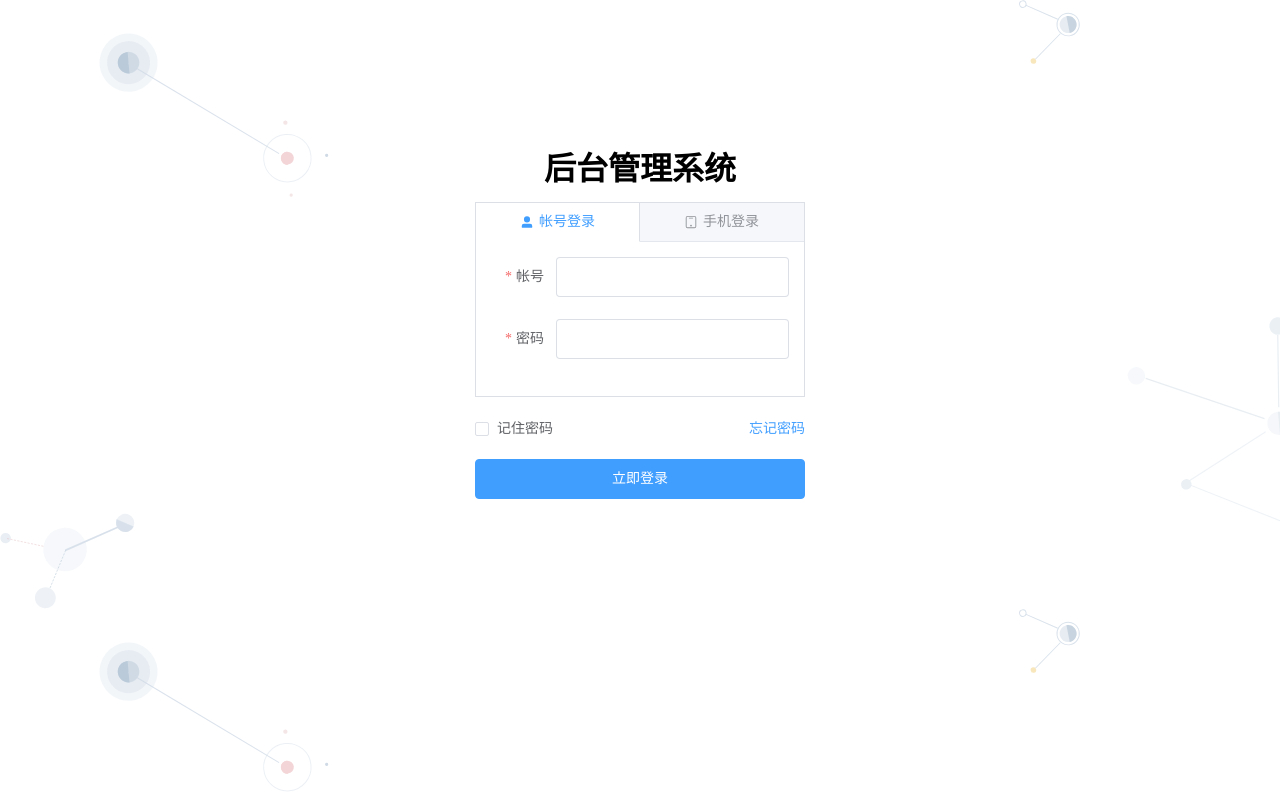
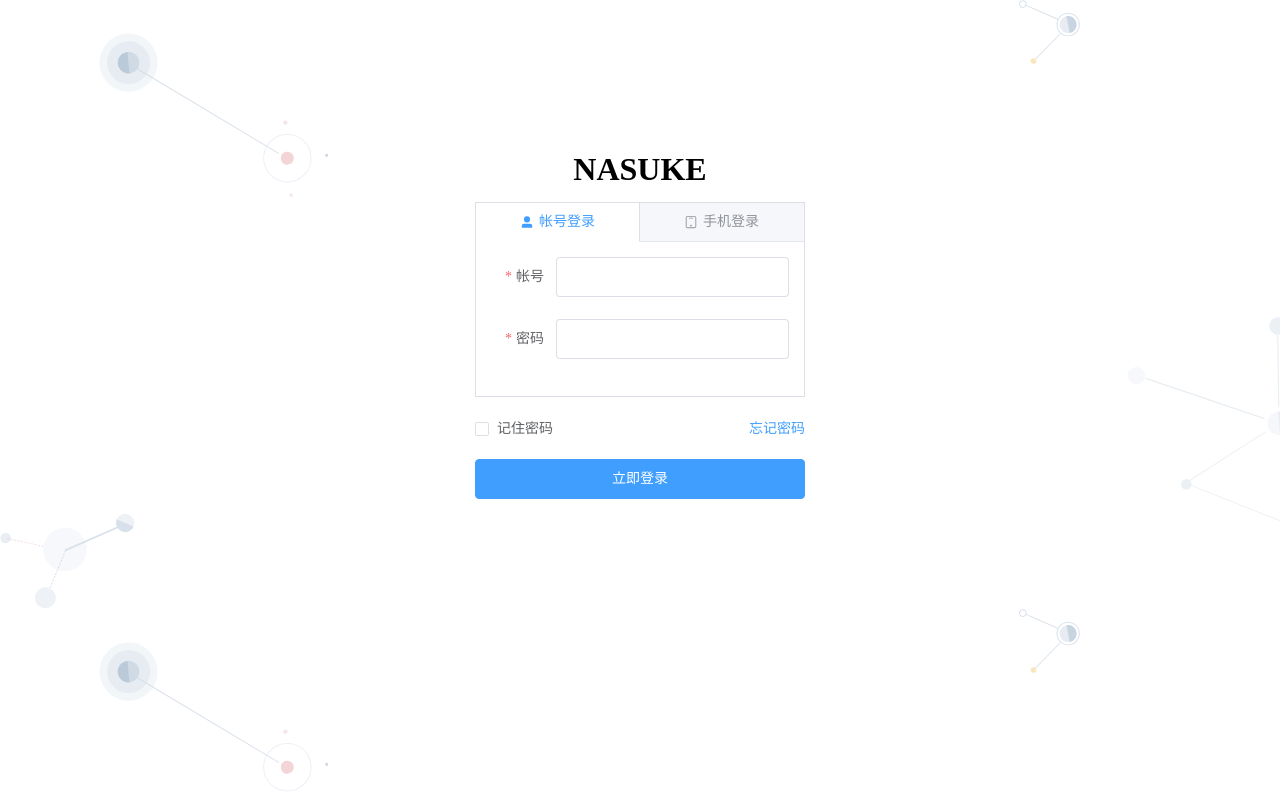
Before and after one commit to Nasuke/Admin, a Vue app: page /#/login in a window 1280 px wide. Built offline with nearby package versions, Linux system fonts and the light colour scheme.

Commit message:
first time

```diff
--- a/src/views/login/c-cpns/login-panel.vue
+++ b/src/views/login/c-cpns/login-panel.vue
@@ -1,7 +1,7 @@
 <template>
   <div class="login-panel">
     <!-- 顶部的标题 -->
-    <h1 class="title">后台管理系统</h1>
+    <h1 class="title">NASUKE</h1>
 
     <!-- 中间的tabs切换 -->
     <div class="tabs">
```
Also changed, not shown: 1 other file (tests, documents, lock files or other folders).
